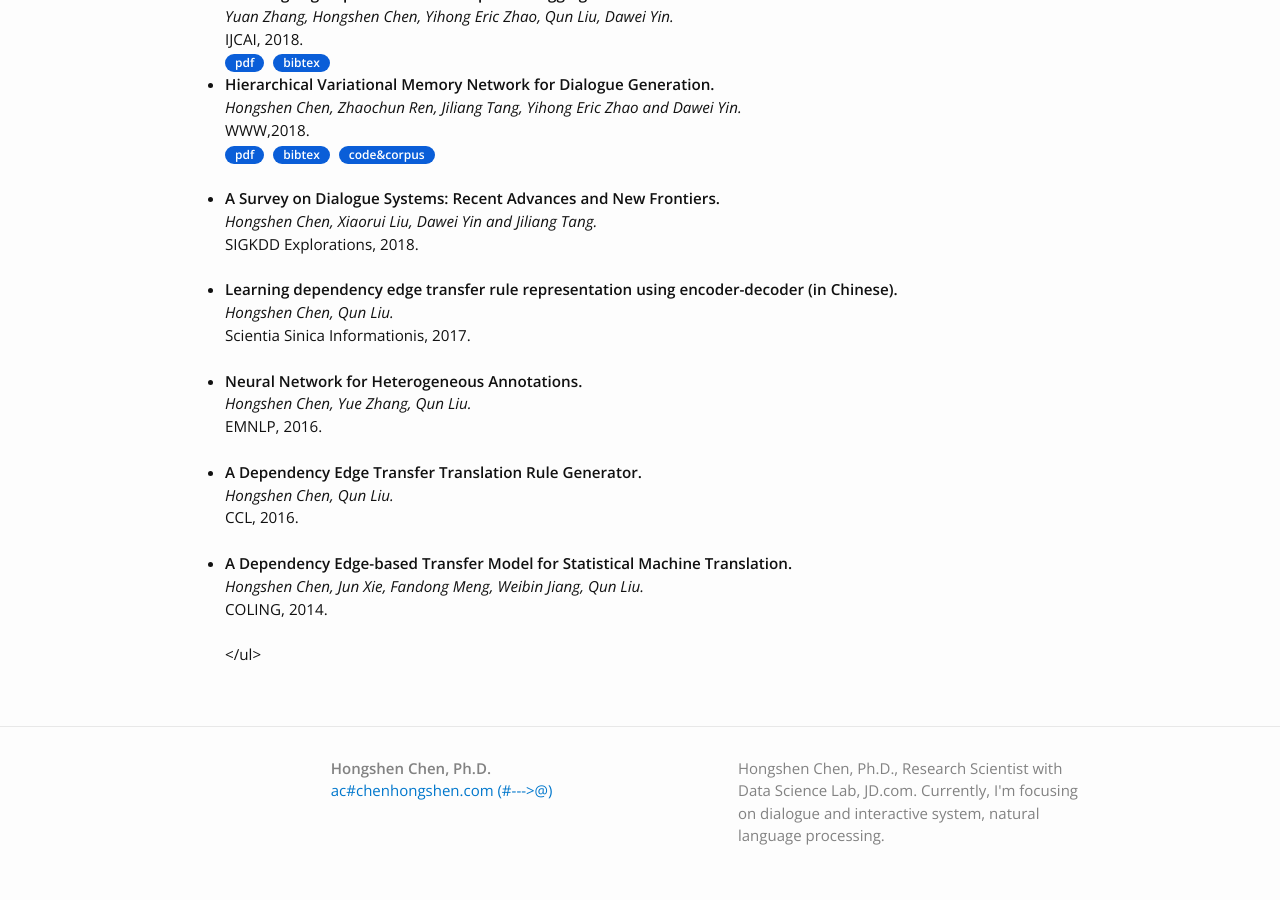
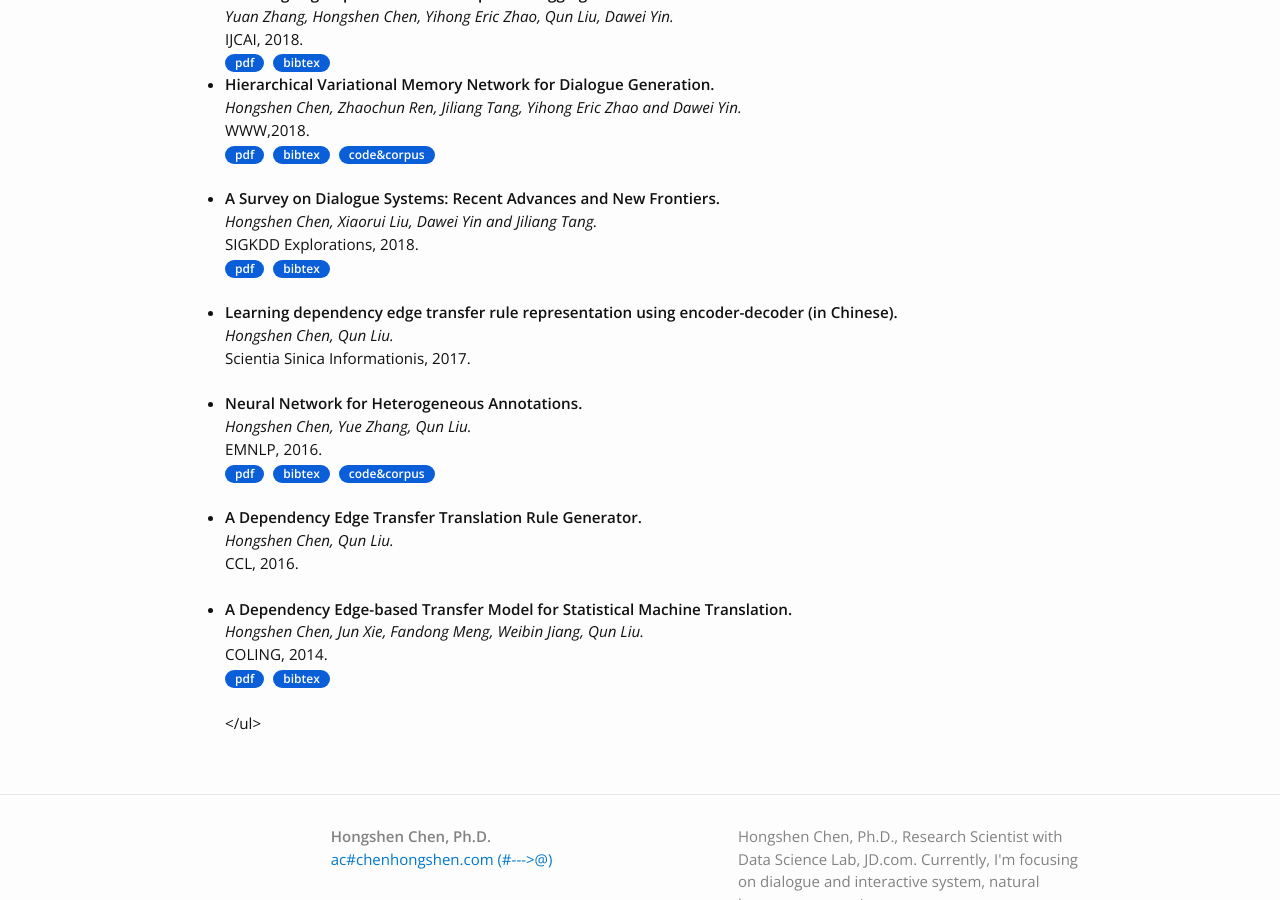
Before and after one commit to chenhongshen/chenhongshen.github.io, a Jekyll site: the page built from research.md, in a window 1280 px wide and 900 px high, scrolled down 1070 px. Built offline with Jekyll 4.4.1, drawn with Linux system fonts in a browser that asks for light colours; a script that is not in the unit is left out; some of the changed lines change nothing that is shown.

Commit message:
Update research.md

```diff
--- a/research.md
+++ b/research.md
@@ -167,9 +167,20 @@
 		<b>A Survey on Dialogue Systems: Recent Advances and New Frontiers.</b><br>
 		<i>Hongshen Chen, Xiaorui Liu, Dawei Yin and Jiliang Tang. </i><br>
 		SIGKDD Explorations, 2018.<br>
-		<!--
-		<a href=""><div class="color-button">pdf</div></a><a href=""><div class="color-button">cite</div></a><a href=""><div class="color-button">code</div></a>
-		-->
+		<a href="https://arxiv.org/abs/1711.01731"><div class="color-button">pdf</div></a>
+		<div class="color-button" onclick="isHidden('2018kdd_exp_bibtex')">bibtex</div>
+		<div class="bibtex-box" id="2018kdd_exp_bibtex" style="display:none">
+		@article{chen2017survey, <br>
+		&nbsp;&nbsp; title={A survey on dialogue systems: Recent advances and new frontiers}, <br>
+		&nbsp;&nbsp; author={Chen, Hongshen and Liu, Xiaorui and Yin, Dawei and Tang, Jiliang}, <br>
+		&nbsp;&nbsp; journal={Acm Sigkdd Explorations Newsletter}, <br>
+		&nbsp;&nbsp; volume={19}, <br>
+		&nbsp;&nbsp; number={2}, <br>
+		&nbsp;&nbsp; pages={25--35}, <br>
+		&nbsp;&nbsp; year={2017}, <br>
+		&nbsp;&nbsp; publisher={ACM} <br>
+		}
+		</div>
 	</li><br>
 	<li>
 		<b>Learning dependency edge transfer rule representation using encoder-decoder (in Chinese).</b><br>
@@ -183,9 +194,25 @@
 		<b>Neural Network for Heterogeneous Annotations.</b><br>
 		<i>Hongshen Chen, Yue Zhang, Qun Liu.</i><br>
 		EMNLP, 2016.<br>
-		<!--
-		<a href=""><div class="color-button">pdf</div></a><a href=""><div class="color-button">cite</div></a><a href=""><div class="color-button">code</div></a>
-		-->
+		<a href="https://www.aclweb.org/anthology/D16-1070/"><div class="color-button">pdf</div></a>
+		<div class="color-button" onclick="isHidden('2016emnlp_bibtex')">bibtex</div>
+		<a href="https://github.com/chenhongshen/NNHetSeq"><div class="color-button">code&corpus</div></a>
+		<div class="bibtex-box" id="2016emnlp_bibtex" style="display:none">
+		@inproceedings{chen-etal-2016-neural, <br>
+		&nbsp;&nbsp; title = "Neural Network for Heterogeneous Annotations", <br>
+		&nbsp;&nbsp; author = "Chen, Hongshen  and <br>
+		&nbsp;&nbsp; Zhang, Yue  and <br>
+		&nbsp;&nbsp; Liu, Qun", <br>
+		&nbsp;&nbsp; booktitle = "Proceedings of the 2016 Conference on Empirical Methods in Natural Language Processing", <br>
+		&nbsp;&nbsp; month = nov, <br>
+		&nbsp;&nbsp; year = "2016", <br>
+		&nbsp;&nbsp; address = "Austin, Texas", <br>
+		&nbsp;&nbsp; publisher = "Association for Computational Linguistics", <br>
+		&nbsp;&nbsp; url = "https://www.aclweb.org/anthology/D16-1070", <br>
+		&nbsp;&nbsp; doi = "10.18653/v1/D16-1070", <br>
+		&nbsp;&nbsp; pages = "731--741", <br>
+		}
+		</div>
 	</li><br>
 	<li>
 		<b>A Dependency Edge Transfer Translation Rule Generator.</b><br>
@@ -199,9 +226,25 @@
 		<b>A Dependency Edge-based Transfer Model for Statistical Machine Translation. </b><br>
 		<i>Hongshen Chen, Jun Xie, Fandong Meng, Weibin Jiang, Qun Liu. </i><br>
 		COLING, 2014.<br>
-		<!--
-		<a href=""><div class="color-button">pdf</div></a><a href=""><div class="color-button">cite</div></a><a href=""><div class="color-button">code</div></a>
-		-->
+		<a href="https://www.aclweb.org/anthology/C14-1104/"><div class="color-button">pdf</div></a>
+		<div class="color-button" onclick="isHidden('2014coling_bibtex')">bibtex</div>
+		<div class="bibtex-box" id="2014coling_bibtex" style="display:none">
+		@inproceedings{chen-etal-2014-dependency, <br>
+		&nbsp;&nbsp; title = "A Dependency Edge-based Transfer Model for Statistical Machine Translation", <br>
+		&nbsp;&nbsp; author = "Chen, Hongshen  and <br>
+		&nbsp;&nbsp; Xie, Jun  and <br>
+		&nbsp;&nbsp; Meng, Fandong  and <br>
+		&nbsp;&nbsp; Jiang, Wenbin  and <br>
+		&nbsp;&nbsp; Liu, Qun", <br>
+		&nbsp;&nbsp; booktitle = "Proceedings of {COLING} 2014, the 25th International Conference on Computational Linguistics: Technical Papers", <br>
+		&nbsp;&nbsp; month = aug, <br>
+		&nbsp;&nbsp; year = "2014", <br>
+		&nbsp;&nbsp; address = "Dublin, Ireland", <br>
+		&nbsp;&nbsp; publisher = "Dublin City University and Association for Computational Linguistics", <br>
+		&nbsp;&nbsp; url = "https://www.aclweb.org/anthology/C14-1104", <br>
+		&nbsp;&nbsp; pages = "1103--1113", <br>
+		}
+		</div>
 	</li><br>
 </ul>
 
```
